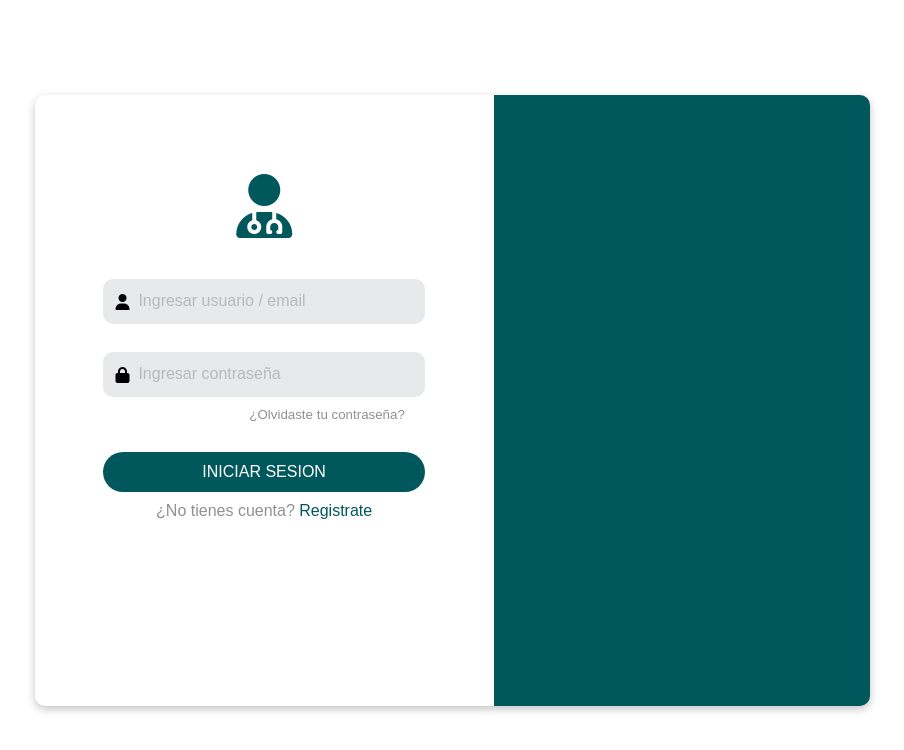
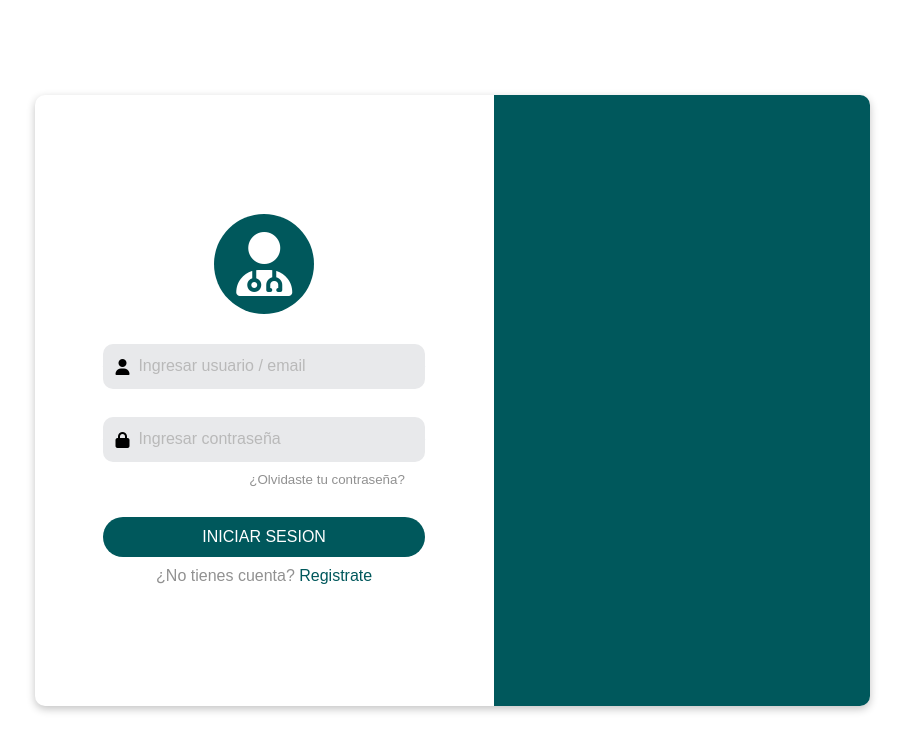
Before and after one commit to CoArturo/Login-Waniel, a plain HTML site: page index.html in a window 1280 px wide. Both pictures are taken after a click on the button "INICIAR SESION". Shown: the whole page, without its empty margins (188-1092 px from the left). Drawn offline with Linux system fonts and the light colour scheme; a web font is replaced by a local one.

Commit message:
Vueltica no bulto

```diff
--- a/index.html
+++ b/index.html
@@ -13,10 +13,11 @@
 
             <div class="derecha">
 
+
                 <div class="controles">
 
                     <div class="logo">
-                        <i class="fa-solid fa-user-doctor"></i>
+                        <i id="icono" class="fa-solid fa-user-doctor"></i>
                     </div>
 
                     <div class="contenedorInputs">
@@ -35,7 +36,7 @@
                     </div>
 
                     <div class="final">
-                        <button>INICIAR SESION</button>
+                        <button id="btn-iniciar">INICIAR SESION</button>
                         <small>¿No tienes cuenta? <a href="#">Registrate</a></small>
                     </div>
 
@@ -51,7 +52,7 @@
 
     </div>
 
-
+    <script src="/script.js"></script>
     <script src="https://kit.fontawesome.com/197155cccd.js" crossorigin="anonymous"></script>
 </body>
 </html>
--- /dev/null
+++ b/script.js
@@ -0,0 +1,11 @@
+
+const btnIniciar = document.querySelector("#btn-iniciar")
+const icono = document.querySelector("#icono")
+
+btnIniciar.addEventListener('click', ()=> {
+    icono.classList.add("vueltica")
+
+    setTimeout(function(){
+        icono.classList.remove("vueltica")
+    }, 1600);
+})
--- a/style.css
+++ b/style.css
@@ -28,6 +28,7 @@ body
     display: flex;
     justify-content: center;
     align-items: center;
+    position: relative;
 }
 
 .login
@@ -49,6 +50,8 @@ body
     justify-content: center;
     align-items: center;
     flex-direction: column;
+    position: relative;
+
 }
 
 .izquierda
@@ -136,6 +139,12 @@ body
     outline: none;
     border: none;
     font-size: 1rem;
+    transition-duration: .4s;
+}
+
+.controles button:hover
+{
+    opacity: .7;
 }
 
 small
@@ -168,19 +177,25 @@ small a
 
 .logo
 {
-    position: absolute;
     width: 100px;
     height: 100px;
-    top: 0;
     display: flex;
     justify-content: center;
     align-items: center;
+    background-color: var(--main-color);
+    border-radius: 50%;
+    margin-bottom: 30px;
 }
 
 .logo i
 {
-    color: var(--main-color);
+    color: #fff;
     font-size: 4rem;
+}
+
+.vueltica
+{
+    animation: vueltica ease both 1.5s;
 }
 
 .inputs input::placeholder
@@ -188,3 +203,11 @@ small a
     font-size: 1rem;
     color: var(--font-color);
 }
+
+@keyframes vueltica {
+    0%{
+
+    }100%{
+        transform: rotateY(1turn);
+    }
+}
```
